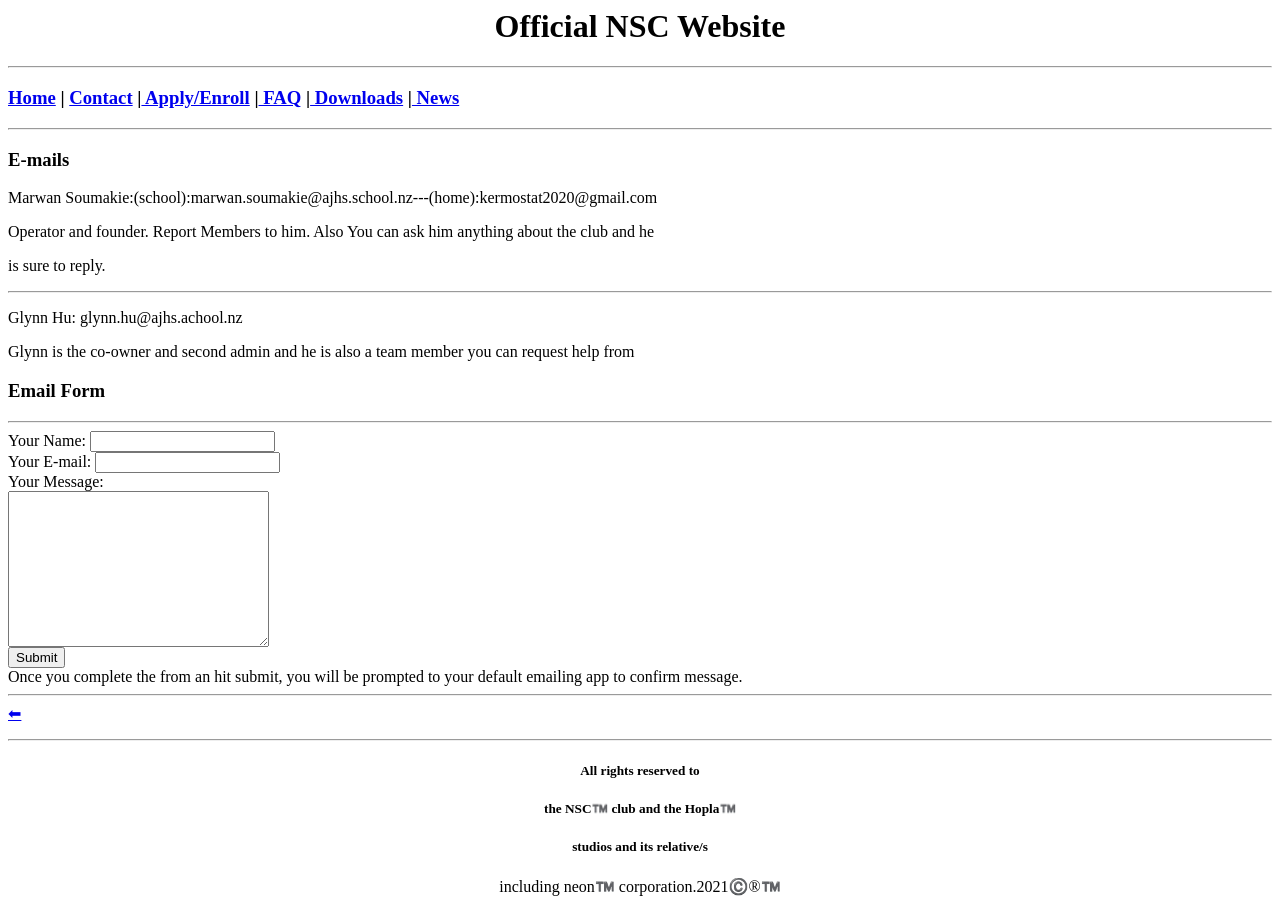
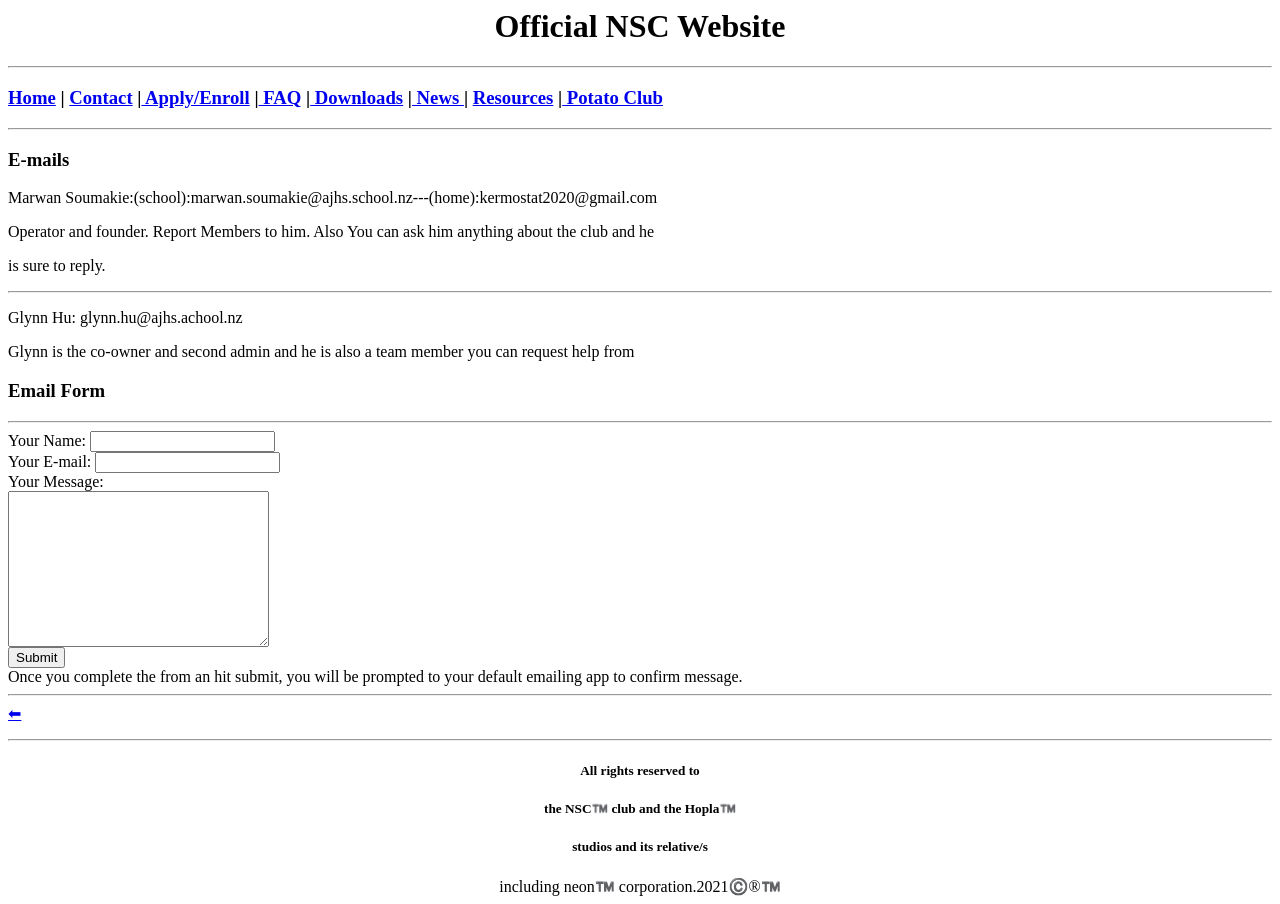
Before and after one commit to HoplaStudios/NSC, a plain HTML site: page contact.html in a window 1280 px wide. Drawn offline with Linux system fonts and the light colour scheme.

Commit message:
Update contact.html

```diff
--- a/contact.html
+++ b/contact.html
@@ -2,7 +2,7 @@
 <link rel="shortcut icon" type="image/jpg" href="Images\nsc_logo_favicon.ico"/>
 <h1><center>Official NSC Website</center></h1>
 <hr>
-<h3><a href="index.html">Home</a> | <a href="contact.html">Contact</a> |<a href="apply.html"> Apply/Enroll</a>  |<a href="faq.html"> FAQ</a>  |<a href="downloads.html"> Downloads</a>  |<a href="news.html"> News</a>  </h3>
+<h3><a href="index.html">Home</a> | <a href="contact.html">Contact</a> |<a href="apply.html"> Apply/Enroll</a>  |<a href="faq.html"> FAQ</a>  |<a href="downloads.html"> Downloads</a>  |<a href="news.html"> News </a>| <a href="resources.html">Resources</a> |<a href="potato.html"> Potato Club</a></h3>
 <hr>
 <h3>E-mails</h3>
 <p>Marwan Soumakie:(school):marwan.soumakie@ajhs.school.nz---(home):kermostat2020@gmail.com</p>
```
